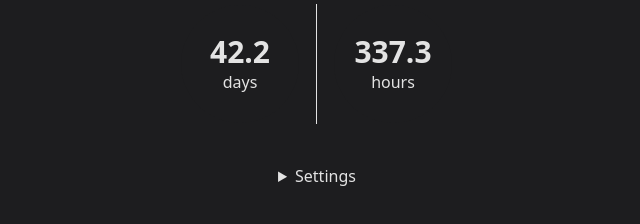
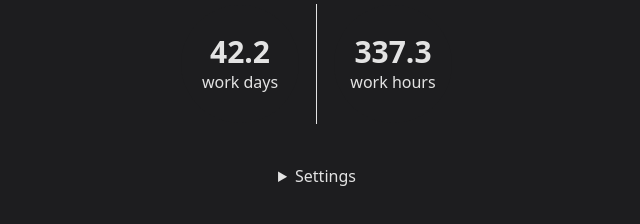
Before and after one commit to Eun/WhenDoesTheQuarterEnd.com, a website built with Vite: page index.html in a window 1280 px wide. Shown: the part 268-492 px from the top of the page, 323-963 px from the left. Built offline with nearby package versions, Linux system fonts and the light colour scheme.

Commit message:
Work days

```diff
--- a/index.html
+++ b/index.html
@@ -47,7 +47,7 @@
             </div>
             <div class="absolute inset-0 flex flex-col items-center justify-center">
               <div class="text-3xl font-bold" x-text="remainingWorkDays.toFixed(1)"></div>
-              <div>days</div>
+              <div>work days</div>
             </div>
           </div>
         </div>
@@ -58,7 +58,7 @@
             </div>
             <div class="absolute inset-0 flex flex-col items-center justify-center">
               <div class="text-3xl font-bold" x-text="remainingWorkhours.toFixed(1)"></div>
-              <div>hours</div>
+              <div>work hours</div>
             </div>
           </div>
         </div>
```
